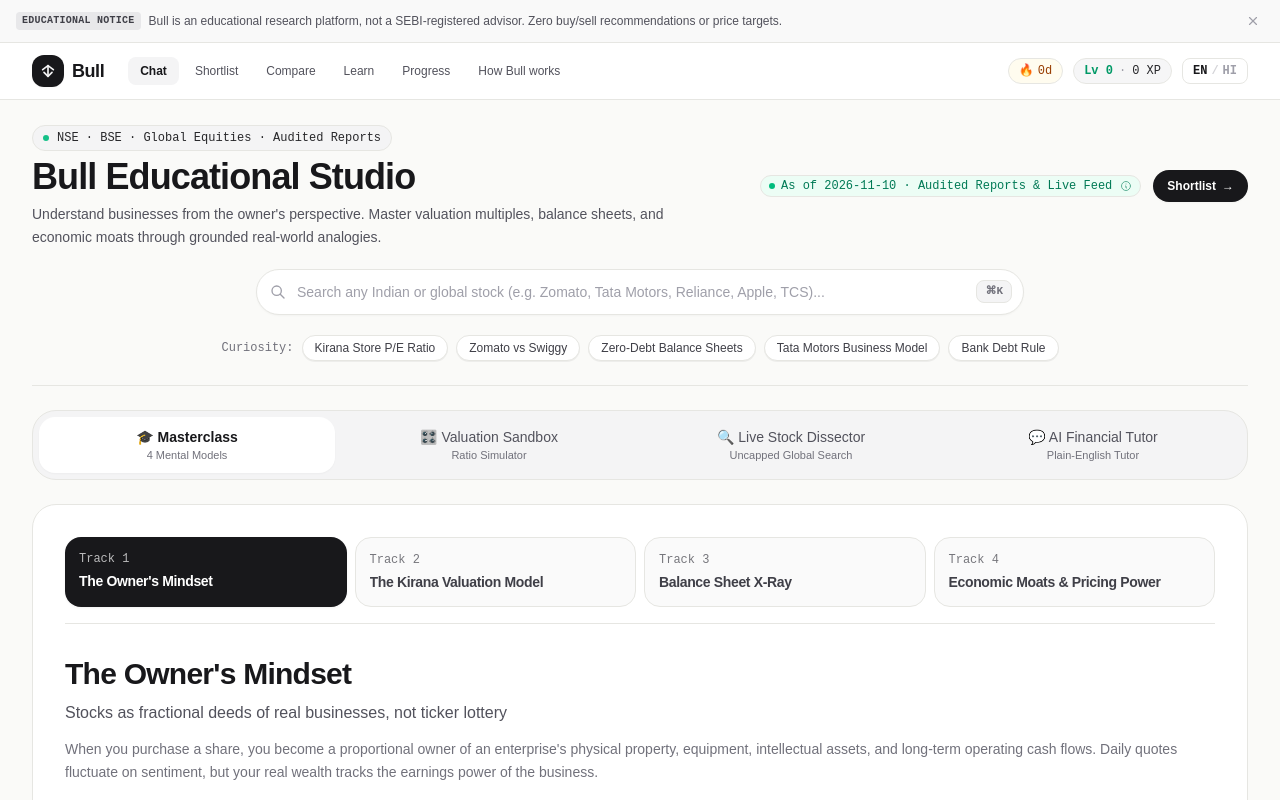
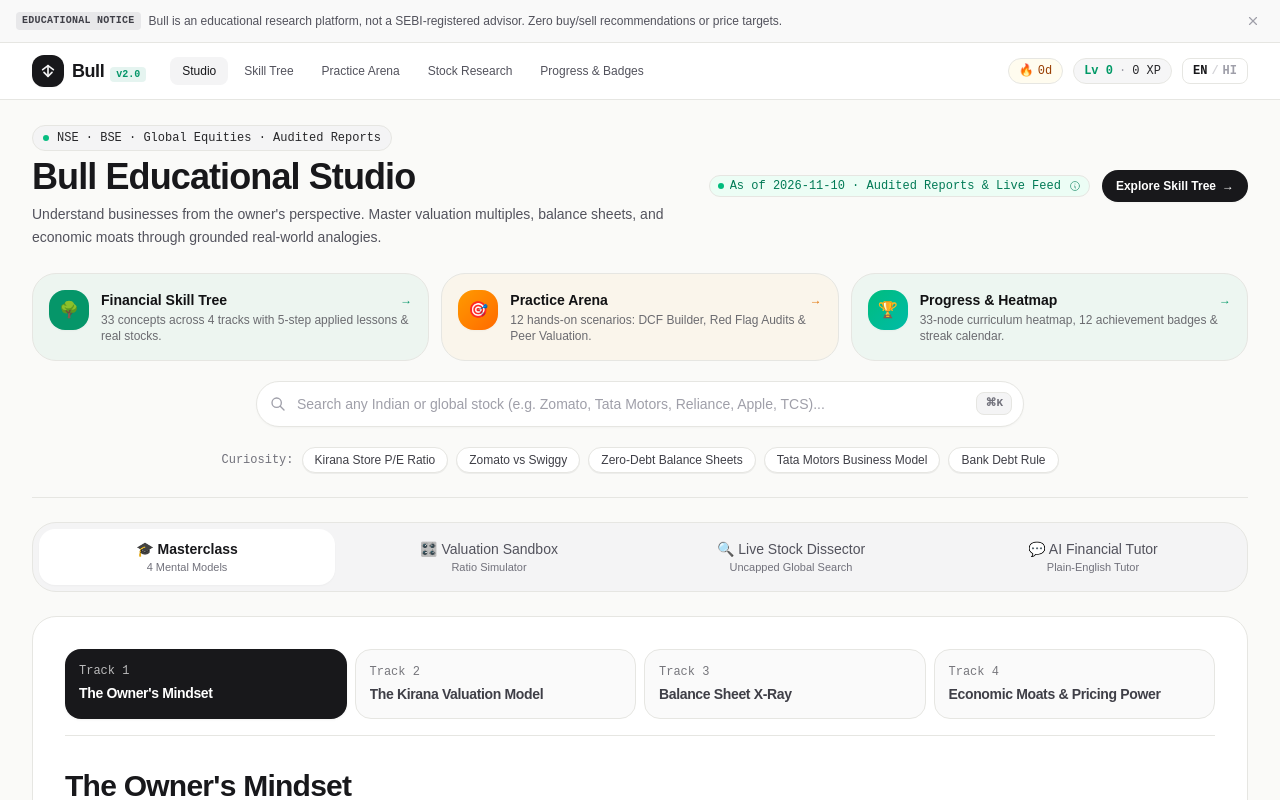
Before and after one commit to cptOreo/bull, a Next.js app: page / in a window 1280 px wide. Shown: the top 800 px of the page. Built offline with nearby package versions, Linux system fonts and the light colour scheme.

Commit message:
feat(ui): connect main navigation and homepage directly to skill tree, practice arena, and progress dashboard

```diff
--- a/app/page.tsx
+++ b/app/page.tsx
@@ -261,13 +261,76 @@ export default function HomePage() {
           <div className="flex items-center gap-3 shrink-0">
             <DataBadge asOf="2026-11-10" sourceLabel="Audited Reports & Live Feed" freshness="current" />
             <Link
-              href="/shortlist"
+              href="/learn"
               className="inline-flex items-center gap-1.5 px-3.5 py-2 rounded-xl text-xs font-semibold bg-zinc-900 text-white hover:bg-zinc-800 dark:bg-zinc-100 dark:text-zinc-900 dark:hover:bg-zinc-200 active:scale-95 transition-all shadow-xs"
             >
-              <span>{copy.nav.shortlist}</span>
+              <span>Explore Skill Tree</span>
               <span aria-hidden="true">→</span>
             </Link>
           </div>
+        </div>
+
+        {/* ── QUICK PORTAL CARDS TO PHASE 2 PLATFORM ── */}
+        <div className="grid grid-cols-1 sm:grid-cols-3 gap-3 pt-2">
+          <Link
+            href="/learn"
+            className="p-4 rounded-2xl border border-primary/20 bg-primary/5 hover:border-primary/40 hover:bg-primary/10 transition-all flex items-start gap-3 group"
+          >
+            <div className="h-10 w-10 rounded-xl bg-primary text-primary-foreground flex items-center justify-center shrink-0 font-bold shadow-xs">
+              🌳
+            </div>
+            <div className="flex-1 min-w-0">
+              <div className="flex items-center justify-between">
+                <span className="font-bold text-sm text-foreground group-hover:text-primary transition-colors">
+                  Financial Skill Tree
+                </span>
+                <span className="text-xs text-primary font-semibold group-hover:translate-x-0.5 transition-transform">→</span>
+              </div>
+              <p className="text-xs text-muted-foreground mt-0.5">
+                33 concepts across 4 tracks with 5-step applied lessons &amp; real stocks.
+              </p>
+            </div>
+          </Link>
+
+          <Link
+            href="/practice"
+            className="p-4 rounded-2xl border border-amber-500/20 bg-amber-500/5 hover:border-amber-500/40 hover:bg-amber-500/10 transition-all flex items-start gap-3 group"
+          >
+            <div className="h-10 w-10 rounded-xl bg-gradient-to-br from-amber-500 to-orange-500 text-white flex items-center justify-center shrink-0 font-bold shadow-xs">
+              🎯
+            </div>
+            <div className="flex-1 min-w-0">
+              <div className="flex items-center justify-between">
+                <span className="font-bold text-sm text-foreground group-hover:text-amber-600 dark:group-hover:text-amber-400 transition-colors">
+                  Practice Arena
+                </span>
+                <span className="text-xs text-amber-600 dark:text-amber-400 font-semibold group-hover:translate-x-0.5 transition-transform">→</span>
+              </div>
+              <p className="text-xs text-muted-foreground mt-0.5">
+                12 hands-on scenarios: DCF Builder, Red Flag Audits &amp; Peer Valuation.
+              </p>
+            </div>
+          </Link>
+
+          <Link
+            href="/profile"
+            className="p-4 rounded-2xl border border-emerald-500/20 bg-emerald-500/5 hover:border-emerald-500/40 hover:bg-emerald-500/10 transition-all flex items-start gap-3 group"
+          >
+            <div className="h-10 w-10 rounded-xl bg-gradient-to-br from-emerald-500 to-teal-500 text-white flex items-center justify-center shrink-0 font-bold shadow-xs">
+              🏆
+            </div>
+            <div className="flex-1 min-w-0">
+              <div className="flex items-center justify-between">
+                <span className="font-bold text-sm text-foreground group-hover:text-emerald-600 dark:group-hover:text-emerald-400 transition-colors">
+                  Progress &amp; Heatmap
+                </span>
+                <span className="text-xs text-emerald-600 dark:text-emerald-400 font-semibold group-hover:translate-x-0.5 transition-transform">→</span>
+              </div>
+              <p className="text-xs text-muted-foreground mt-0.5">
+                33-node curriculum heatmap, 12 achievement badges &amp; streak calendar.
+              </p>
+            </div>
+          </Link>
         </div>
 
         {/* ── UNIVERSAL LIVE SEARCH BAR (Cmd + K) ── */}
--- a/components/nav/navbar.tsx
+++ b/components/nav/navbar.tsx
@@ -4,23 +4,18 @@ import React, { useState } from "react";
 import Link from "next/link";
 import { usePathname } from "next/navigation";
 import { useBull } from "@/lib/state/use-bull";
-import { copyEn } from "@/content/copy.en";
-import { copyHiEn } from "@/content/copy.hi-en";
 
 export function Navbar() {
   const pathname = usePathname();
   const { locale, setLocale, streak, level, xp } = useBull();
   const [mobileMenuOpen, setMobileMenuOpen] = useState(false);
 
-  const copy = locale === "hi-en" ? copyHiEn : copyEn;
-
   const navLinks = [
-    { href: "/", label: copy.nav.chat },
-    { href: "/shortlist", label: copy.nav.shortlist },
-    { href: "/compare", label: copy.nav.compare },
-    { href: "/academy", label: copy.nav.academy },
-    { href: "/progress", label: copy.nav.progress },
-    { href: "/method", label: copy.nav.method },
+    { href: "/", label: "Studio" },
+    { href: "/learn", label: "Skill Tree" },
+    { href: "/practice", label: "Practice Arena" },
+    { href: "/research", label: "Stock Research" },
+    { href: "/profile", label: "Progress & Badges" },
   ];
 
   const toggleLocale = () => {
@@ -52,9 +47,14 @@ export function Navbar() {
                 <path d="M6 14l6 6 6-6" />
               </svg>
             </div>
-            <span className="font-bold tracking-tight text-zinc-900 dark:text-zinc-100 text-lg">
-              Bull
-            </span>
+            <div className="flex items-baseline gap-1.5">
+              <span className="font-bold tracking-tight text-zinc-900 dark:text-zinc-100 text-lg">
+                Bull
+              </span>
+              <span className="text-[10px] font-mono font-semibold px-1.5 py-0.2 rounded bg-primary/10 text-primary">
+                v2.0
+              </span>
+            </div>
           </Link>
 
           {/* Desktop Nav Links */}
@@ -67,7 +67,7 @@ export function Navbar() {
                   href={link.href}
                   className={`px-3 py-1.5 rounded-md text-xs font-medium transition-colors ${
                     isActive
-                      ? "bg-zinc-100 text-zinc-900 dark:bg-zinc-800 dark:text-zinc-100 font-semibold"
+                      ? "bg-zinc-100 text-zinc-900 dark:bg-zinc-800 dark:text-zinc-100 font-bold"
                       : "text-zinc-600 hover:text-zinc-900 dark:text-zinc-400 dark:hover:text-zinc-100 hover:bg-zinc-50 dark:hover:bg-zinc-900"
                   }`}
                 >
@@ -82,7 +82,7 @@ export function Navbar() {
         <div className="flex items-center gap-2.5">
           {/* Streak pill */}
           <Link
-            href="/academy"
+            href="/profile"
             title={`${streak.current} day learning streak (${streak.todayActive ? "Active today" : "Not yet active today"})`}
             className="hidden sm:flex items-center gap-1 px-2.5 py-1 rounded-full text-xs font-mono font-medium border border-amber-200/90 bg-amber-50/80 text-amber-800 dark:border-amber-900/60 dark:bg-amber-950/40 dark:text-amber-300 hover:opacity-90 transition-opacity"
           >
@@ -92,7 +92,7 @@ export function Navbar() {
 
           {/* XP & Level pill */}
           <Link
-            href="/progress"
+            href="/profile"
             title={`Level ${level.level}: ${level.title} (${xp} XP)`}
             className="hidden sm:flex items-center gap-1.5 px-2.5 py-1 rounded-full text-xs font-mono font-medium border border-zinc-200 dark:border-zinc-800 bg-zinc-100/80 dark:bg-zinc-900/80 text-zinc-800 dark:text-zinc-200 hover:bg-zinc-200/60 dark:hover:bg-zinc-800 transition-colors"
           >
```
